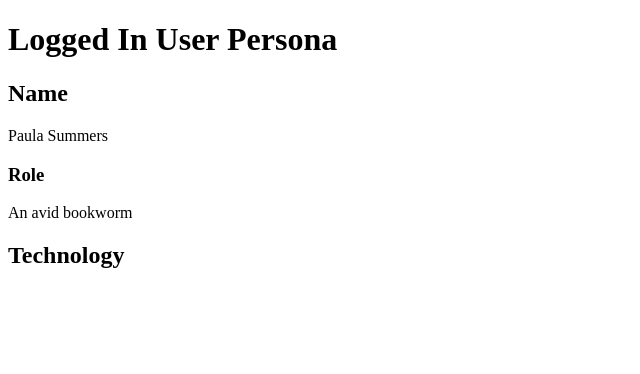
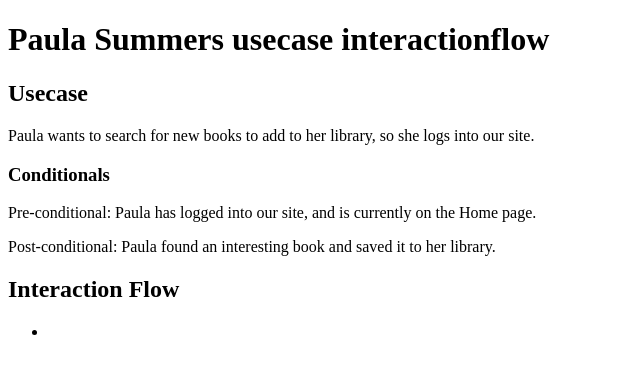
Before and after one commit to https-github-com-Estenbargas/book-finder-capstone, a plain HTML site: page documentation/paula-summers.html in a window 1280 px wide. Shown: the whole page, without its empty margins (0-640 px from the left). Drawn offline with Linux system fonts and the light colour scheme.

Commit message:
built use case

```diff
--- a/documentation/paula-summers.html
+++ b/documentation/paula-summers.html
@@ -9,15 +9,15 @@
     <title>Paula Summers</title>
 </head>
 <body>
-<h1>Logged In User Persona</h1>
-
-<h2>Name</h2>
-<p>Paula Summers</p>
-<h3>Role</h3>
-<p>An avid bookworm</p>
-<h2>Technology</h2>
-<h3></h3>
-
-
+<h1>Paula Summers usecase interactionflow</h1>
+<h2>Usecase</h2>
+<p>Paula wants to search for new books to add to her library, so she logs into our site.</p>
+<h3>Conditionals</h3>
+<p>Pre-conditional: Paula has logged into our site, and is currently on the Home page.</p>
+<p>Post-conditional: Paula found an interesting book and saved it to her library.</p>
+<h2>Interaction Flow</h2>
+<ul>
+  <li></li>
+</ul>
 </body>
 </html>
```
